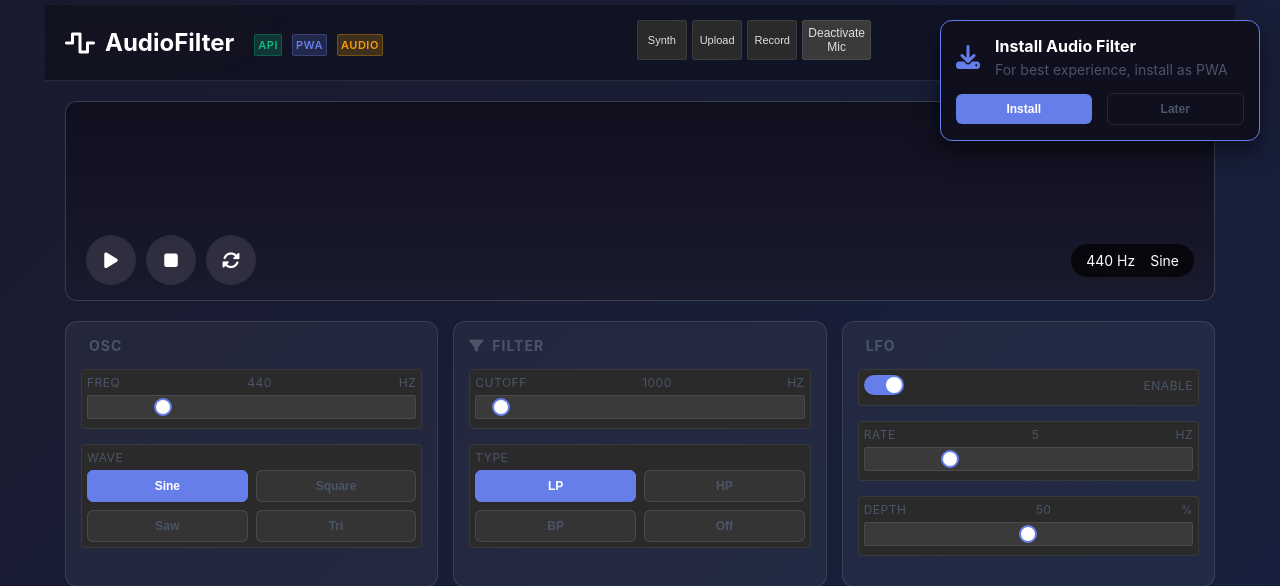
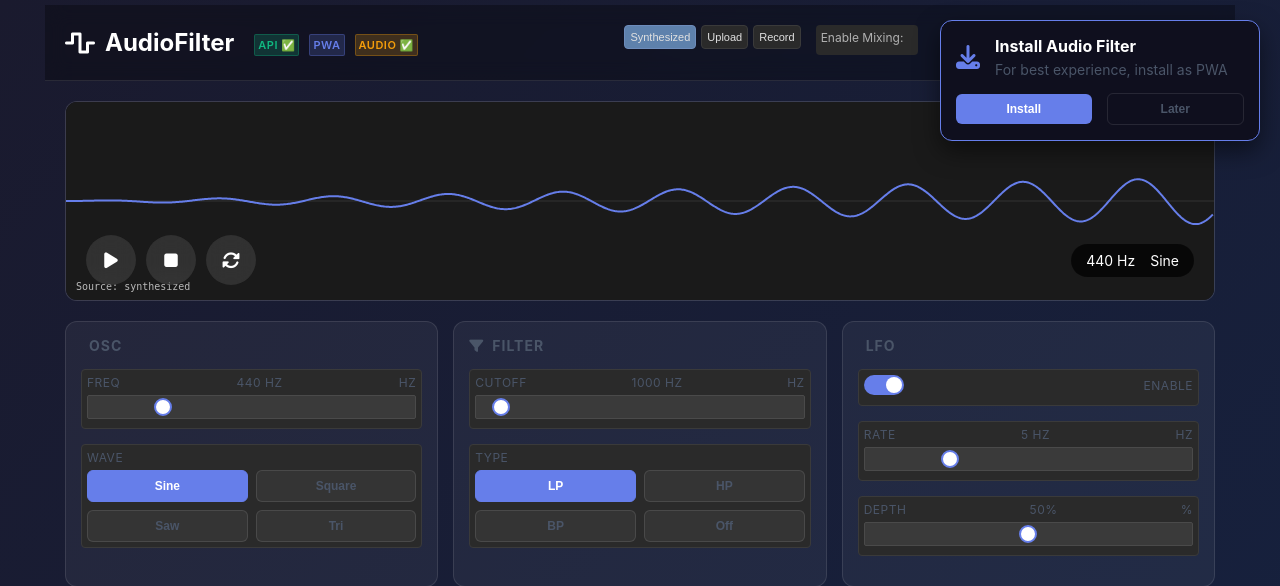
Before and after one commit to yus/audio-filter-pwa, a Flask app: page / in a window 1280 px wide. Shown: the top 586 px of the page. Run offline with Flask 3, Linux system fonts and the light colour scheme.

Commit message:
Update index.html

```diff
--- a/templates/index.html
+++ b/templates/index.html
@@ -60,10 +60,54 @@
                 </div>
             </div>
             <div class="audio-source">
-                <button class="source-btn" onclick="setAudioSource('synthesized')">Synth</button>
-                <button class="source-btn" onclick="setAudioSource('uploaded')">Upload</button>
-                <button class="source-btn" onclick="setAudioSource('recorded')">Record</button>
-                <button onclick="deactivateRecording()">Deactivate Mic</button>
+                <!-- Audio Source Selector -->
+                <div class="source-selector" style="margin: 5px; border-radius: 4px;">
+                    <div style="display: flex; gap: 5px; margin-bottom: 5px;">
+                        <button class="source-btn active" data-source="synthesized" style="flex: 1; padding: 5px; border-radius: 4px;">Synthesized</button>
+                        <button class="source-btn" data-source="uploaded" style="flex: 1; padding: 5px; border-radius: 4px;">Upload</button>
+                        <button class="source-btn" data-source="recorded" style="flex: 1; padding: 5px; border-radius: 4px;">Record</button>
+                    </div>
+
+                    <!-- Upload Controls (hidden by default) -->
+                    <div id="uploadControls" style="display: none; margin-top: 5px;">
+                        <input type="file" id="audioUpload" accept="audio/*" style="width: 100%; padding: 5px; border-radius: 4px;">
+                    </div>
+
+                    <!-- Record Controls (hidden by default) -->
+                    <div id="recordControls" style="display: none; margin-top: 5px;">
+                        <div style="display: flex; gap: 5px;">
+                            <button id="recordBtn" style="flex: 1; padding: 5px; border-radius: 4px;">Start Recording</button>
+                            <button id="deactivateBtn" style="flex: 1; padding: 5px; border-radius: 4px;">Deactivate Mic</button>
+                        </div>
+                    </div>
+                </div>
+
+                <!-- Mixing Controls -->
+                <div style="margin: 5px; padding: 5px; border-radius: 4px; background: #2a2a2a;">
+                    <div style="display: flex; align-items: center; margin-bottom: 5px;">
+                        <label style="margin-right: 10px;">Enable Mixing:</label>
+                        <input type="checkbox" id="mixingToggle">
+                    </div>
+
+                    <div id="mixingControls" style="display: none;">
+                        <div style="margin: 3px 0;">
+                            <label>Modulation Type:</label>
+                            <select id="modulationType" style="width: 100%; padding: 3px; border-radius: 4px;">
+                                <option value="sidechain">Sidechain</option>
+                                <option value="tremolo">Tremolo</option>
+                                <option value="compressor">Compressor</option>
+                            </select>
+                        </div>
+                        <div style="margin: 3px 0;">
+                            <label>Rate: <span id="modRateValue">5</span> Hz</label>
+                            <input type="range" id="modRate" min="0.1" max="20" step="0.1" value="5" style="width: 100%;">
+                        </div>
+                        <div style="margin: 3px 0;">
+                            <label>Depth: <span id="modDepthValue">50</span>%</label>
+                            <input type="range" id="modDepth" min="0" max="100" step="1" value="50" style="width: 100%;">
+                        </div>
+                    </div>
+                </div>
             </div>
             <div class="header-right">
                 <button id="recordBtn" class="btn-icon" title="Record">
```
